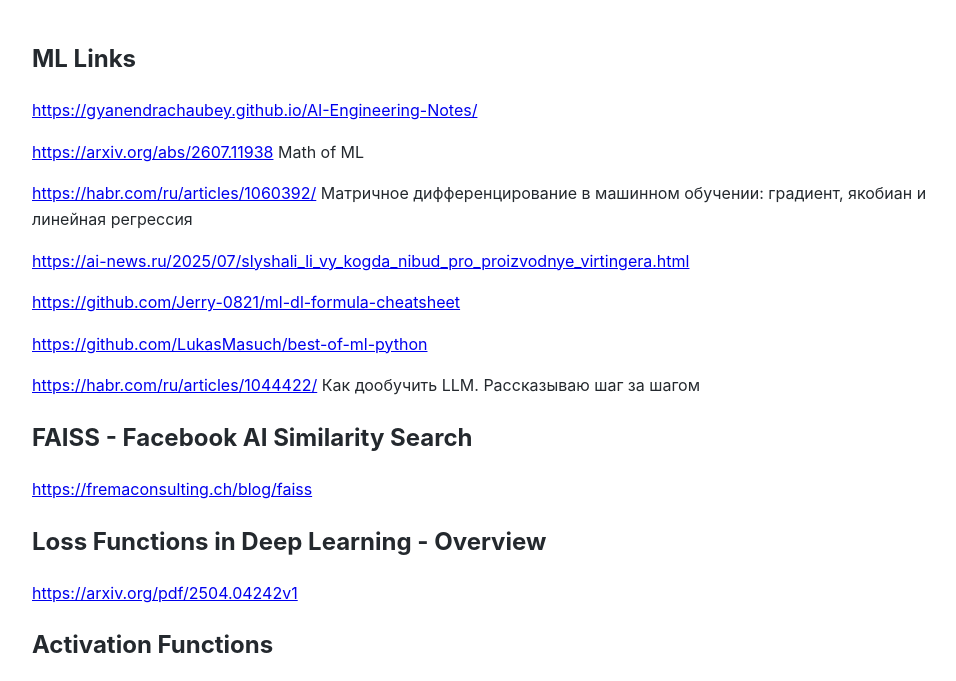
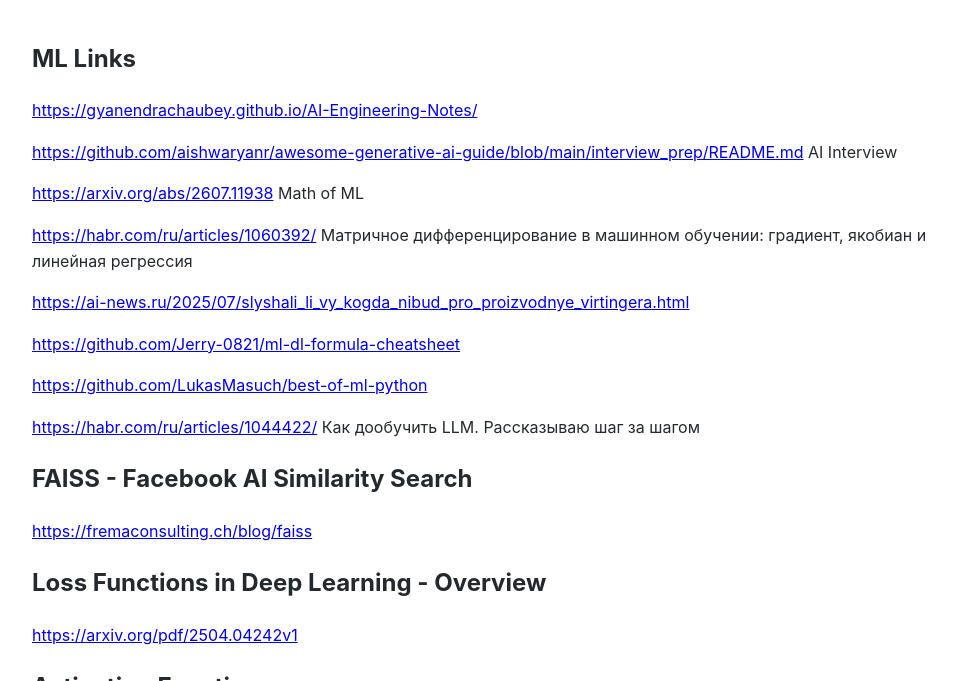
Before and after one commit to Michael-Lubinsky/michael-lubinsky.github.com, a Jekyll site: the page built from ml/mamba.md, in a window 1280 px wide and 900 px high, cut to the strip 0-681 px from the top of the window. Shown: the whole strip, without its empty margins (158-1114 px from the left). Built offline with Jekyll 4.4.1, drawn with Linux system fonts in a browser that asks for light colours; our own code applies the rules of GitHub Pages for plain Markdown files.

Commit message:
Update mamba.md

```diff
--- a/ml/mamba.md
+++ b/ml/mamba.md
@@ -2,6 +2,9 @@
 
 
 <https://gyanendrachaubey.github.io/AI-Engineering-Notes/>
+
+<https://github.com/aishwaryanr/awesome-generative-ai-guide/blob/main/interview_prep/README.md> AI Interview
+
 
 <https://arxiv.org/abs/2607.11938> Math of ML
 
```
